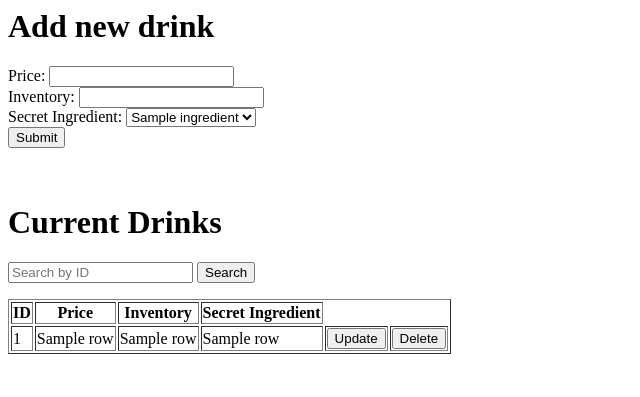
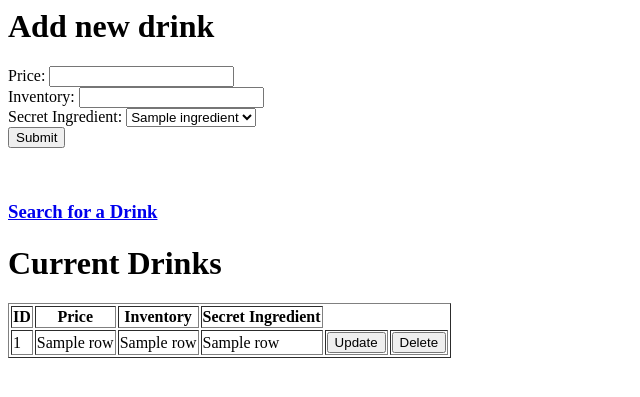
Before and after one commit to MasonCollett/BreweryApp, a Flask app: template templates/browse_drinks.html in a window 1280 px wide. Shown: the top 397 px of the page, without its empty margins (0-640 px from the left). Run offline with Flask 2, Linux system fonts and the light colour scheme; the template is opened without the code that fills it: most values are stand-ins (such as "Sample title", 1, 10 or a date in 2020).

Commit message:
Update browse_drinks.html
Removed search form, added link to search page

```diff
--- a/templates/browse_drinks.html
+++ b/templates/browse_drinks.html
@@ -17,12 +17,10 @@
   </form>
   <br>
 
+  <h3><a href="/drink_search">Search for a Drink</a></h3>
+
   <h1>Current Drinks</h1>
 
-  <form id = "search_drink" class="searchbar" action="">
-    <input type="number" placeholder="Search by ID" name="search">
-    <button type="submit">Search</button>
-  </form>
 
     <table border='1'>
         <thead>
```
